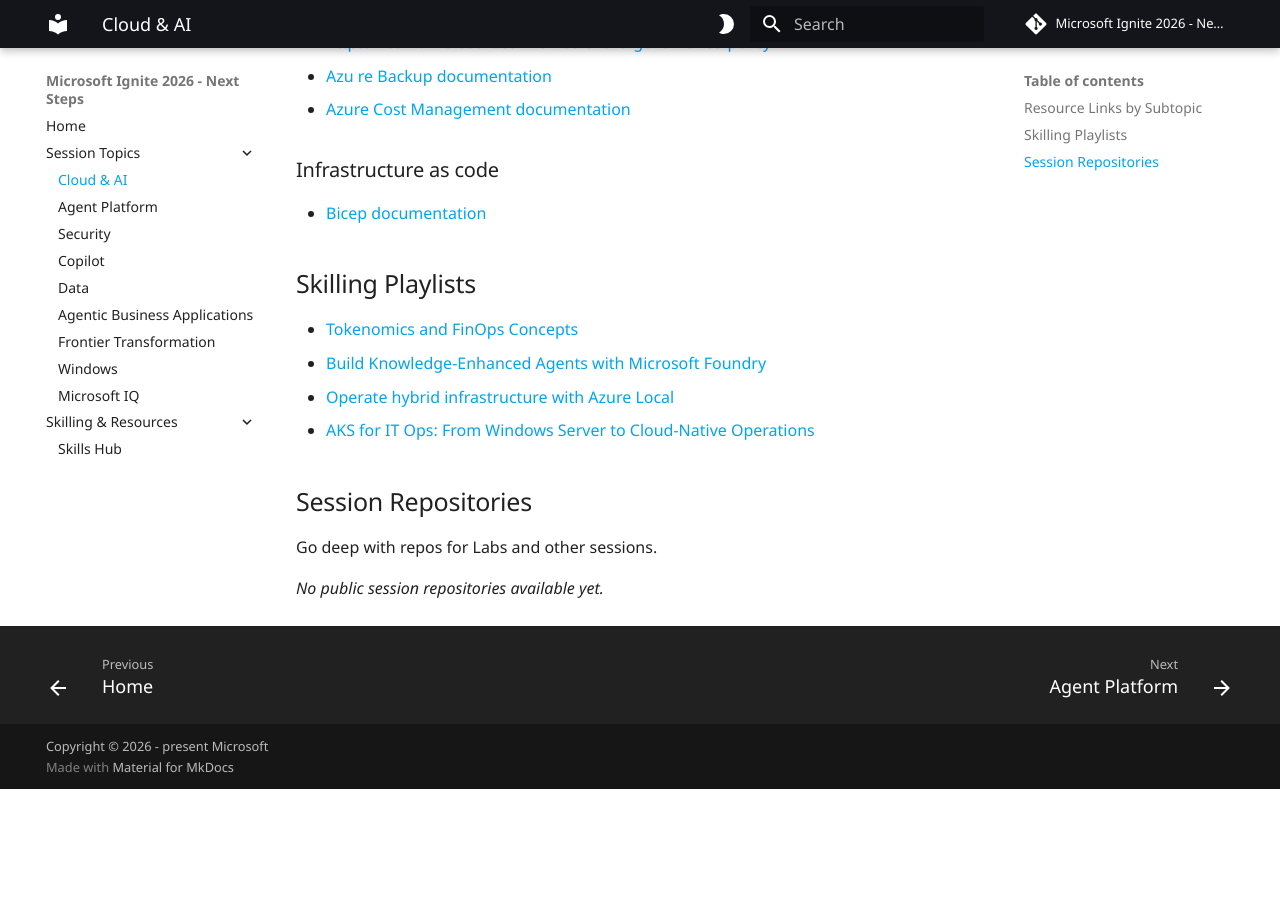
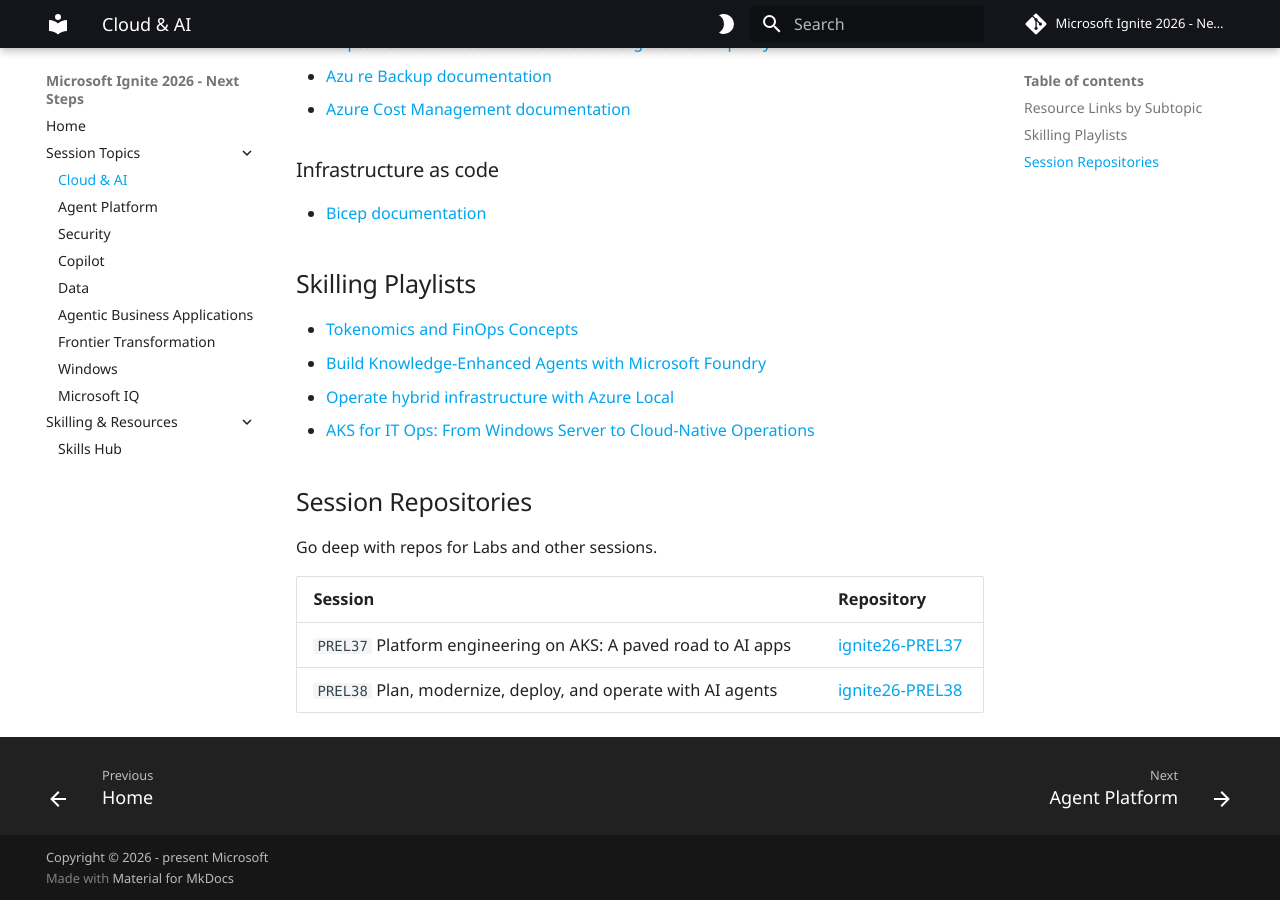
Before and after one commit to microsoft/ignite26-next-steps, an MkDocs documentation site: the page built from docs/cloud-ai.md, in a window 1280 px wide and 900 px high, scrolled down 1280 px. Built offline with MkDocs 1.6.1 and Material for MkDocs 9.7.7, drawn with Linux system fonts in a browser that asks for light colours; comment, search, counter and statistics services are not loaded; before the commit the page ends 2069 px from its top, so only the background shows below that.

Commit message:
Publish newly public Ignite lab and PREL repos
Co-authored-by: Copilot <223556219+Copilot@users.noreply.github.com>

```diff
--- a/docs/cloud-ai.md
+++ b/docs/cloud-ai.md
@@ -48,4 +48,7 @@ Curated links from Ignite 2026 sessions for cloud infrastructure, operations, ar
 
 Go deep with repos for Labs and other sessions.
 
-_No public session repositories available yet._
+| Session | Repository |
+| --- | --- |
+| `PREL37` Platform engineering on AKS: A paved road to AI apps | [ignite26-PREL37](https://github.com/microsoft/ignite26-PREL37) |
+| `PREL38` Plan, modernize, deploy, and operate with AI agents | [ignite26-PREL38](https://github.com/microsoft/ignite26-PREL38) |
```
Also changed, not shown: docs/agent-platform.md (+2 -0 lines), docs/data.md (+2 -0 lines), docs/frontier-transformation.md (+4 -1 lines), docs/microsoft-iq.md (+2 -0 lines), docs/security.md (+3 -1 lines).
